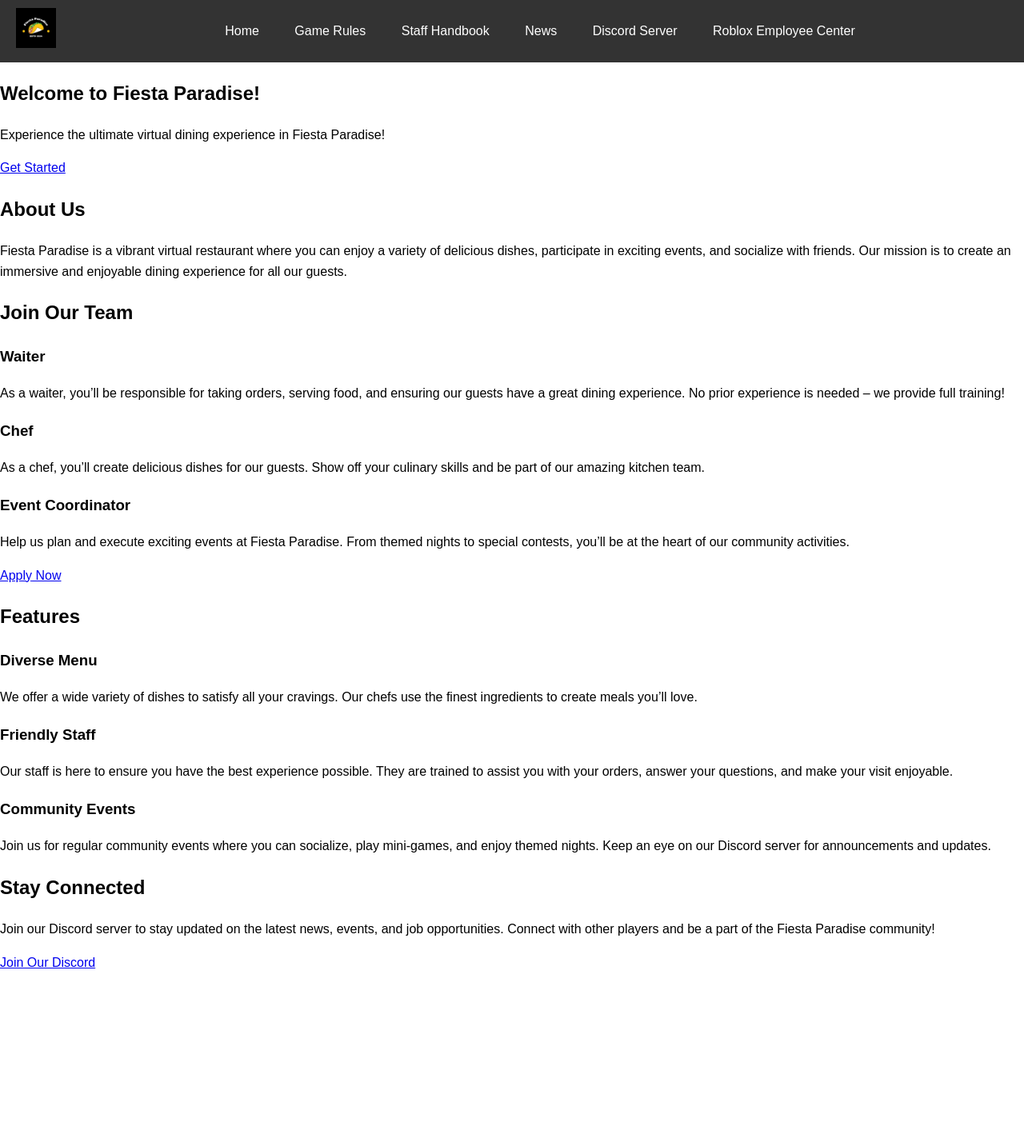
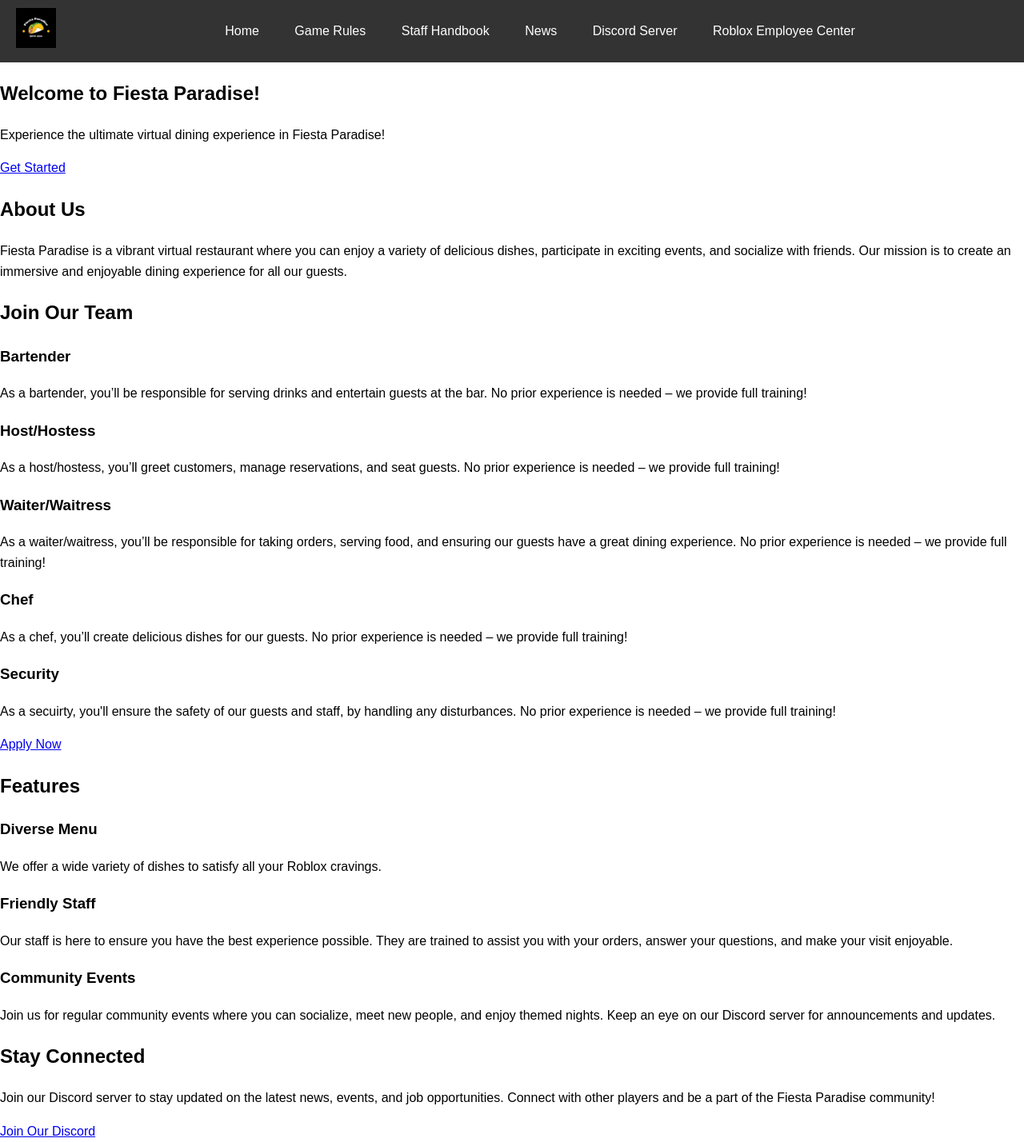
Before and after one commit to ifBars/Fiesta-Paradise, a Jekyll site: the page built from index.html, in a window 1280 px wide. Shown: the whole page at 80% size. Built offline with Jekyll 4.4.1, drawn with Linux system fonts in a browser that asks for light colours; before the commit the page ends 1216 px from its top, so only the background shows below that.

Commit message:
Update index.html

```diff
--- a/index.html
+++ b/index.html
@@ -25,16 +25,24 @@
     <div class="jobs-content">
         <h2>Join Our Team</h2>
         <div class="job-role">
-            <h3>Waiter</h3>
-            <p>As a waiter, you’ll be responsible for taking orders, serving food, and ensuring our guests have a great dining experience. No prior experience is needed – we provide full training!</p>
+            <h3>Bartender</h3>
+            <p>As a bartender, you’ll be responsible for serving drinks and entertain guests at the bar. No prior experience is needed – we provide full training!</p>
+        </div>
+        <div class="job-role">
+            <h3>Host/Hostess</h3>
+            <p>As a host/hostess, you’ll greet customers, manage reservations, and seat guests. No prior experience is needed – we provide full training!</p>
+        </div>
+        <div class="job-role">
+            <h3>Waiter/Waitress</h3>
+            <p>As a waiter/waitress, you’ll be responsible for taking orders, serving food, and ensuring our guests have a great dining experience. No prior experience is needed – we provide full training!</p>
         </div>
         <div class="job-role">
             <h3>Chef</h3>
-            <p>As a chef, you’ll create delicious dishes for our guests. Show off your culinary skills and be part of our amazing kitchen team.</p>
+            <p>As a chef, you’ll create delicious dishes for our guests. No prior experience is needed – we provide full training!</p>
         </div>
         <div class="job-role">
-            <h3>Event Coordinator</h3>
-            <p>Help us plan and execute exciting events at Fiesta Paradise. From themed nights to special contests, you’ll be at the heart of our community activities.</p>
+            <h3>Security</h3>
+            <p>As a secuirty, you'll ensure the safety of our guests and staff, by handling any disturbances. No prior experience is needed – we provide full training!</p>
         </div>
         <a href="/Fiesta-Paradise/jobs" class="cta-button">Apply Now</a>
     </div>
@@ -46,7 +54,7 @@
         <h2>Features</h2>
         <div class="feature-item">
             <h3>Diverse Menu</h3>
-            <p>We offer a wide variety of dishes to satisfy all your cravings. Our chefs use the finest ingredients to create meals you’ll love.</p>
+            <p>We offer a wide variety of dishes to satisfy all your Roblox cravings.</p>
         </div>
         <div class="feature-item">
             <h3>Friendly Staff</h3>
@@ -54,7 +62,7 @@
         </div>
         <div class="feature-item">
             <h3>Community Events</h3>
-            <p>Join us for regular community events where you can socialize, play mini-games, and enjoy themed nights. Keep an eye on our Discord server for announcements and updates.</p>
+            <p>Join us for regular community events where you can socialize, meet new people, and enjoy themed nights. Keep an eye on our Discord server for announcements and updates.</p>
         </div>
     </div>
 </section>
```
